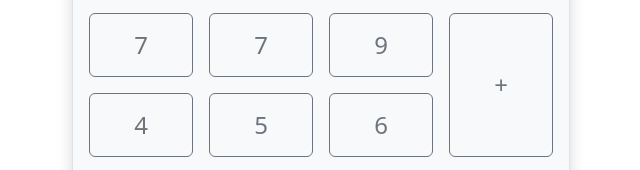
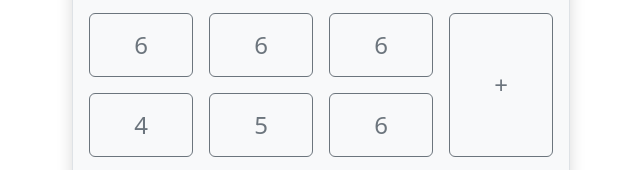
Before and after one commit to NyariDaniel/project.github.io, a plain HTML site: page index.html in a window 1280 px wide. Shown: the part 270-440 px from the top of the page, 319-959 px from the left. Drawn offline with nearby package versions, Linux system fonts and the light colour scheme.

Commit message:
valtoztatás

```diff
--- a/index.html
+++ b/index.html
@@ -39,9 +39,9 @@
                             <td class="border-bottom-0"><button class="btn btn-outline-secondary w-100 h-100 fs-4" onclick="clicked(this)">-</button></td>
                         </tr>
                         <tr>
-                            <td class="border-bottom-0"><button class="btn btn-outline-secondary w-100 h-100 fs-4" onclick="clicked(this)">7</button></td>
-                            <td class="border-bottom-0"><button class="btn btn-outline-secondary w-100 h-100 fs-4" onclick="clicked(this)">7</button></td>
-                            <td class="border-bottom-0"><button class="btn btn-outline-secondary w-100 h-100 fs-4" onclick="clicked(this)">9</button></td>
+                            <td class="border-bottom-0"><button class="btn btn-outline-secondary w-100 h-100 fs-4" onclick="clicked(this)">6</button></td>
+                            <td class="border-bottom-0"><button class="btn btn-outline-secondary w-100 h-100 fs-4" onclick="clicked(this)">6</button></td>
+                            <td class="border-bottom-0"><button class="btn btn-outline-secondary w-100 h-100 fs-4" onclick="clicked(this)">6</button></td>
                             <td class="border-bottom-0" rowspan="2"><button class="btn btn-outline-secondary w-100 h-100 fs-4" onclick="clicked(this)">+</button></td>
                         </tr>
                         <tr>
```
